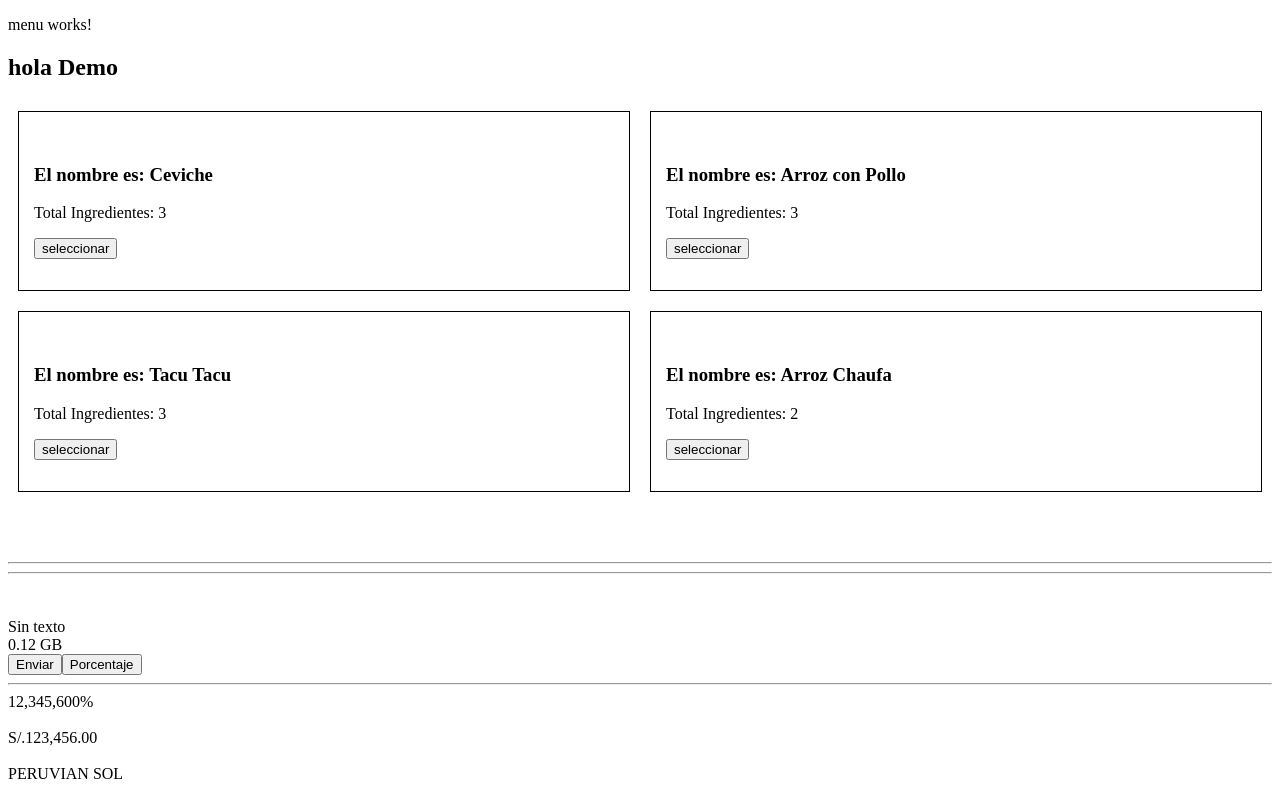
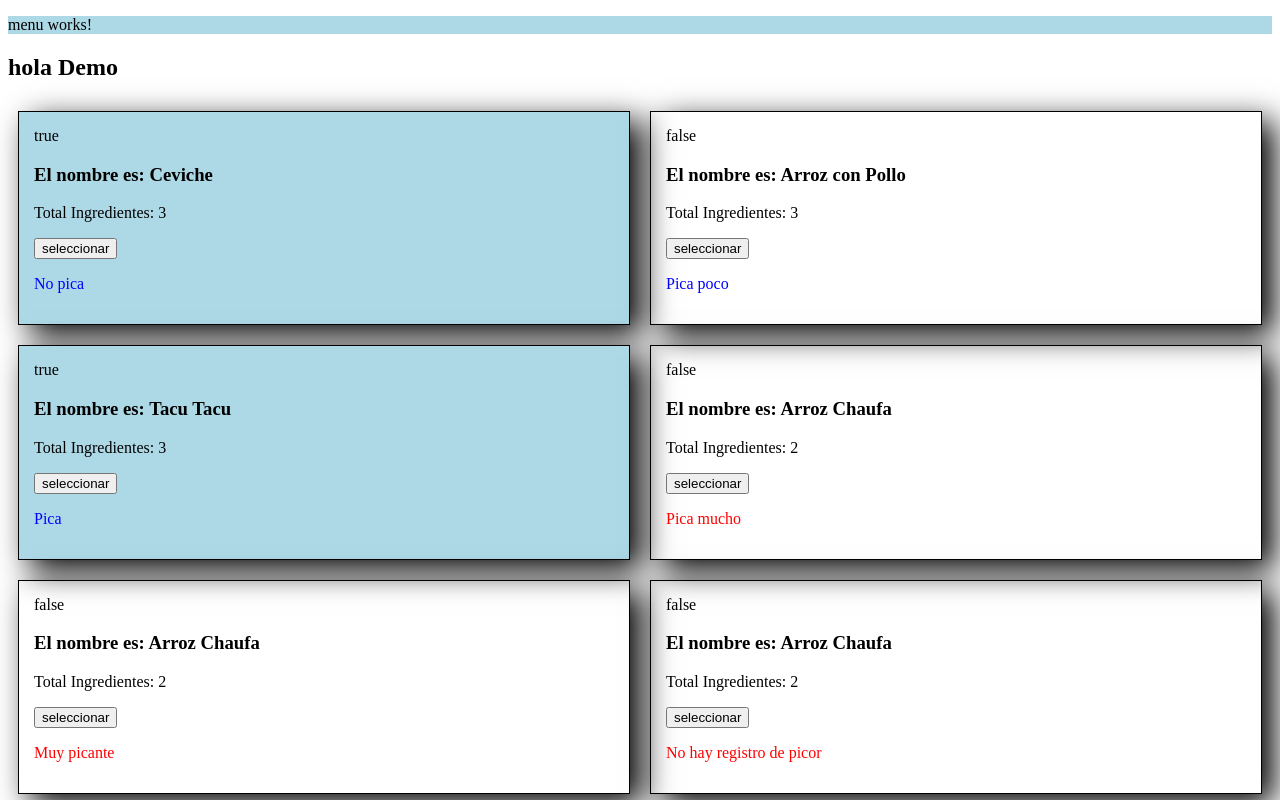
Before and after one commit to RzCrytek/app-angular, an Angular app: page / in a window 1280 px wide. Shown: the top 800 px of the page. Built offline with nearby package versions, Linux system fonts and the light colour scheme.

Commit message:
add directives

```diff
--- a/src/app/app.component.ts
+++ b/src/app/app.component.ts
@@ -7,4 +7,8 @@ import { Component } from '@angular/core';
 })
 export class AppComponent {
   title = 'app';
+
+  calculate(): boolean {
+    return true;
+  }
 }
--- a/src/app/app.module.ts
+++ b/src/app/app.module.ts
@@ -9,6 +9,7 @@ import { DishComponent } from './dish/dish.component';
 import { CountriesComponent } from './countries/countries.component';
 
 import { EmptyPipe, FilesizePipe, SelectedishPipe } from '@app/pipes';
+import { BoxShadowDirective } from './directives/box-shadow.directive';
 
 @NgModule({
   declarations: [
@@ -19,7 +20,8 @@ import { EmptyPipe, FilesizePipe, SelectedishPipe } from '@app/pipes';
     CountriesComponent,
     FilesizePipe,
     EmptyPipe,
-    SelectedishPipe
+    SelectedishPipe,
+    BoxShadowDirective
   ],
   imports: [
     BrowserModule,
--- /dev/null
+++ b/src/app/directives/box-shadow.directive.ts
@@ -0,0 +1,36 @@
+import { Directive, ElementRef, Input, OnInit, Renderer2 } from '@angular/core';
+
+@Directive({
+  selector: '[appBoxShadow]'
+})
+export class BoxShadowDirective implements OnInit {
+
+  @Input() appBoxShadow: boolean;
+  @Input() appBoxShadowX: string;
+  @Input() appBoxShadowY: string;
+  @Input() appBoxShadowBlur: string;
+
+  constructor(
+    private element: ElementRef,
+    private renderer: Renderer2
+  ) {}
+
+  ngOnInit(): void {
+    console.log(this.appBoxShadow);
+    console.log(this.element.nativeElement);
+
+    this.setBorder(this.appBoxShadow);
+    this.setShadow(this.appBoxShadowX, this.appBoxShadowY, this.appBoxShadowBlur);
+  }
+
+  setBorder(value: boolean): void {
+    const myClass = value ? 'stock' : 'no-stock';
+    this.renderer.setAttribute(this.element.nativeElement, 'class', myClass);
+  }
+
+  setShadow(x: string, y: string, blur = '0'): void {
+    const shadow = `${x} ${y} ${blur}`;
+    this.renderer.setStyle(this.element.nativeElement, 'box-shadow', shadow);
+  }
+
+}
--- a/src/app/dish/dish.component.html
+++ b/src/app/dish/dish.component.html
@@ -1,11 +1,22 @@
 <div>
-  <picture>
-    <img src="" alt="">
-  </picture>
-
   <h3>{{ name }}</h3>
   <p>Total Ingredientes: {{ totalIngredients }}</p>
+
   <p>
     <button (click)="notify(currentDish)">seleccionar</button>
   </p>
+
+  <div [ngSwitch]=spicy>
+    <p *ngSwitchCase=0 [ngClass]="spicyClass()">No pica</p>
+
+    <p *ngSwitchCase=1 [ngClass]="spicyClass()">Pica poco</p>
+
+    <p *ngSwitchCase=2 [ngClass]="spicyClass()">Pica</p>
+
+    <p *ngSwitchCase=3 [ngClass]="spicyClass()">Pica mucho</p>
+
+    <p *ngSwitchCase=4 [ngClass]="spicyClass()">Muy picante</p>
+
+    <p *ngSwitchDefault [ngClass]="spicyClass()">No hay registro de picor</p>
+  </div>
 </div>
--- a/src/app/dish/dish.component.scss
+++ b/src/app/dish/dish.component.scss
@@ -0,0 +1,7 @@
+.pica {
+  color: red;
+}
+
+.noPica {
+  color: blue;
+}
--- a/src/app/dish/dish.component.ts
+++ b/src/app/dish/dish.component.ts
@@ -12,12 +12,16 @@ export class DishComponent implements OnInit {
   private _name: string;
   private _totalIngredients: number;
 
+  private _spicy: number;
+
 
   @Input() set dish( value: Dish ) {
     // console.log('value: ', value);
     this._name = this.generateName( value.name );
     this._totalIngredients = value.ingredients.length;
     this._currentDish = value;
+
+    this._spicy = value.spicy;
   }
 
   @Output() choose: EventEmitter<object> = new EventEmitter<object>();
@@ -43,6 +47,14 @@ export class DishComponent implements OnInit {
     return `El nombre es: ${name}`;
   }
 
+  get spicy(): number {
+    return this._spicy;
+  }
+
+  spicyClass(): string {
+    return this._spicy > 2 ? 'pica' : 'noPica';
+  }
+
   constructor() { }
 
   ngOnInit(): void { }
--- a/src/app/menu/menu.component.html
+++ b/src/app/menu/menu.component.html
@@ -1,26 +1,20 @@
-<p>menu works!</p>
+<p [appBoxShadow]="true">menu works!</p>
 
 <h2>hola {{ name }} </h2>
 
 <h2 *ngIf="selected.length">{{ selected | selectedish }}</h2>
 
 <ul>
-  <li *ngFor="let dish of dishes" class="dishes">
-    <app-dish [dish]="dish" (choose)="select($event)"></app-dish>
+  <!-- <li *ngFor="let dish of dishes" class="dishes" [style.display]="show(dish.stock)"> -->
+  <!-- <li *ngFor="let dish of dishes" class="dishes" [ngStyle]="{display:show(dish.stock)}"> -->
+  <li *ngFor="let dish of dishes" class="dishes"
+    [ngClass]="validateStock(dish.stock)"
+    [appBoxShadow]="dish.stock"
+    [appBoxShadowX]="'12px'"
+    [appBoxShadowY]="'10px'"
+    [appBoxShadowBlur]="'30px'">
+      <span>{{ dish.stock }}</span>
+      <!-- <app-dish *ngIf="dish.stock" [dish]="dish" (choose)="select($event)"></app-dish> -->
+      <app-dish [dish]="dish" (choose)="select($event)"></app-dish>
   </li>
 </ul>
-
-<!-- <table width="100%" border="1">
-  <thead>
-    <tr>
-      <th>Plato</th>
-      <th>Cantidad de Ingredientes</th>
-      <th>Opciones</th>
-    </tr>
-  </thead>
-  <tbody>
-    <tr *ngFor="let dish of dishes" class="dishes">
-      <app-dish [dish]="dish" (choose)="select($event)"></app-dish>
-    </tr>
-  </tbody>
-</table> -->
--- a/src/app/menu/menu.component.scss
+++ b/src/app/menu/menu.component.scss
@@ -12,3 +12,21 @@ ul {
     margin: 10px;
   }
 }
+
+.stock {
+  background-color: lightblue;
+}
+
+.noStock {
+  background-color: lightgray;
+}
+
+.stock {
+  border-width: 2px;
+  border-color: red;
+}
+
+.no-stock {
+  border-width: 2px;
+  border-color: blue;
+}
--- a/src/app/menu/menu.component.ts
+++ b/src/app/menu/menu.component.ts
@@ -12,11 +12,13 @@ export class MenuComponent implements OnInit {
   name = 'Demo';
   selected = '';
 
-  dishes: Dish;
+  dishes: Dish[];
 
   constructor() {
-    this.dishes = dishesJson.default;
-    console.log(this.dishes);
+    this.dishes = dishesJson.dishes;
+    // console.log(this.dishes);
+    console.log('json:', dishesJson);
+    console.log('json2:', dishesJson.dishes);
   }
 
   ngOnInit(): void {}
@@ -32,4 +34,12 @@ export class MenuComponent implements OnInit {
 
   }
 
+  show(value: boolean): string {
+    return value ? 'block' : 'none';
+  }
+
+  validateStock(value: boolean): string {
+    return value ? 'stock' : 'noStock';
+  }
+
 }
--- a/src/assets/data/dishes.json
+++ b/src/assets/data/dishes.json
@@ -1,66 +1,106 @@
+{ "dishes":
   [
     {
       "id": 1,
       "name": "Ceviche",
       "ingredients": [
-      { "name": "sal", "quantity": "3 cdta." },
-      { "name": "limon", "quantity": "5 un." },
+        { "name": "sal", "qty": "3 cdta." },
+        { "name": "limon", "qty": "5 un." },
         {
           "name": "pescado",
-        "quantity": "200gr."
+          "qty": "200gr."
         }
       ],
       "rating": 5,
       "category": "Marina",
       "price": 15,
       "inventoryStatus": "INSTOCK",
-    "image": "https://tipsparatuviaje.com/wp-content/uploads/2019/08/ceviche-comida.jpg"
+      "stock": true,
+      "image": "https://tipsparatuviaje.com/wp-content/uploads/2019/08/ceviche-comida.jpg",
+      "spicy": 0
     },
     {
       "id": 2,
       "name": "Arroz con Pollo",
       "ingredients": [
-      { "name": "pollo", "quantity": "1un." },
-      { "name": "cebolla", "quantity": "5 un." },
+        { "name": "pollo", "qty": "1un." },
+        { "name": "cebolla", "qty": "5 un." },
         {
           "name": "zanahoria",
-        "quantity": "7un"
+          "qty": "7un"
         }
       ],
       "rating": 4,
       "category": "Criollo",
       "price": 18,
       "inventoryStatus": "OUTOFSTOCK",
-    "image": "https://tipsparatuviaje.com/wp-content/uploads/2019/08/arroz-con-pollo.jpg"
+      "stock": false,
+      "image": "https://tipsparatuviaje.com/wp-content/uploads/2019/08/arroz-con-pollo.jpg",
+      "spicy": 1
     },
     {
       "id": 3,
       "name": "Tacu Tacu",
       "ingredients": [
-      { "name": "papa", "quantity": "1kg." },
-      { "name": "cebolla", "quantity": "7 un." },
+        { "name": "papa", "qty": "1kg." },
+        { "name": "cebolla", "qty": "7 un." },
         {
           "name": "mani",
-        "quantity": "1un"
+          "qty": "1un"
         }
       ],
       "rating": 3,
       "category": "Criollo",
       "price": 25,
       "inventoryStatus": "INSTOCK",
-    "image": "https://tipsparatuviaje.com/wp-content/uploads/2019/08/tacu-tacu.jpg"
+      "stock": true,
+      "image": "https://tipsparatuviaje.com/wp-content/uploads/2019/08/tacu-tacu.jpg",
+      "spicy": 2
     },
     {
       "id": 4,
       "name": "Arroz Chaufa",
       "ingredients": [
-      { "name": "arroz", "quantity": "1kg." },
-      { "name": "pollo", "quantity": "1 un." }
+        { "name": "arroz", "qty": "1kg." },
+        { "name": "pollo", "qty": "1 un." }
       ],
       "rating": 5,
       "category": "China",
       "price": 17,
       "inventoryStatus": "INSTOCK",
-    "image": "https://tipsparatuviaje.com/wp-content/uploads/2019/08/arroz-chaufa-peruano.jpg"
+      "stock": false,
+      "image": "https://tipsparatuviaje.com/wp-content/uploads/2019/08/arroz-chaufa-peruano.jpg",
+      "spicy": 3
+    },
+    {
+      "id": 5,
+      "name": "Arroz Chaufa",
+      "ingredients": [
+        { "name": "arroz", "qty": "1kg." },
+        { "name": "pollo", "qty": "1 un." }
+      ],
+      "rating": 5,
+      "category": "China",
+      "price": 17,
+      "inventoryStatus": "INSTOCK",
+      "stock": false,
+      "image": "https://tipsparatuviaje.com/wp-content/uploads/2019/08/arroz-chaufa-peruano.jpg",
+      "spicy": 4
+    },
+    {
+      "id": 6,
+      "name": "Arroz Chaufa",
+      "ingredients": [
+        { "name": "arroz", "qty": "1kg." },
+        { "name": "pollo", "qty": "1 un." }
+      ],
+      "rating": 5,
+      "category": "China",
+      "price": 17,
+      "inventoryStatus": "INSTOCK",
+      "stock": false,
+      "image": "https://tipsparatuviaje.com/wp-content/uploads/2019/08/arroz-chaufa-peruano.jpg",
+      "spicy": 5
     }
   ]
+}
```
Also changed, not shown: src/app/interfaces/dish.interfaces.ts (+9 -6 lines), 1 other file (tests, documents, lock files or other folders). Lines whose indentation alone changed are shown as unchanged.
